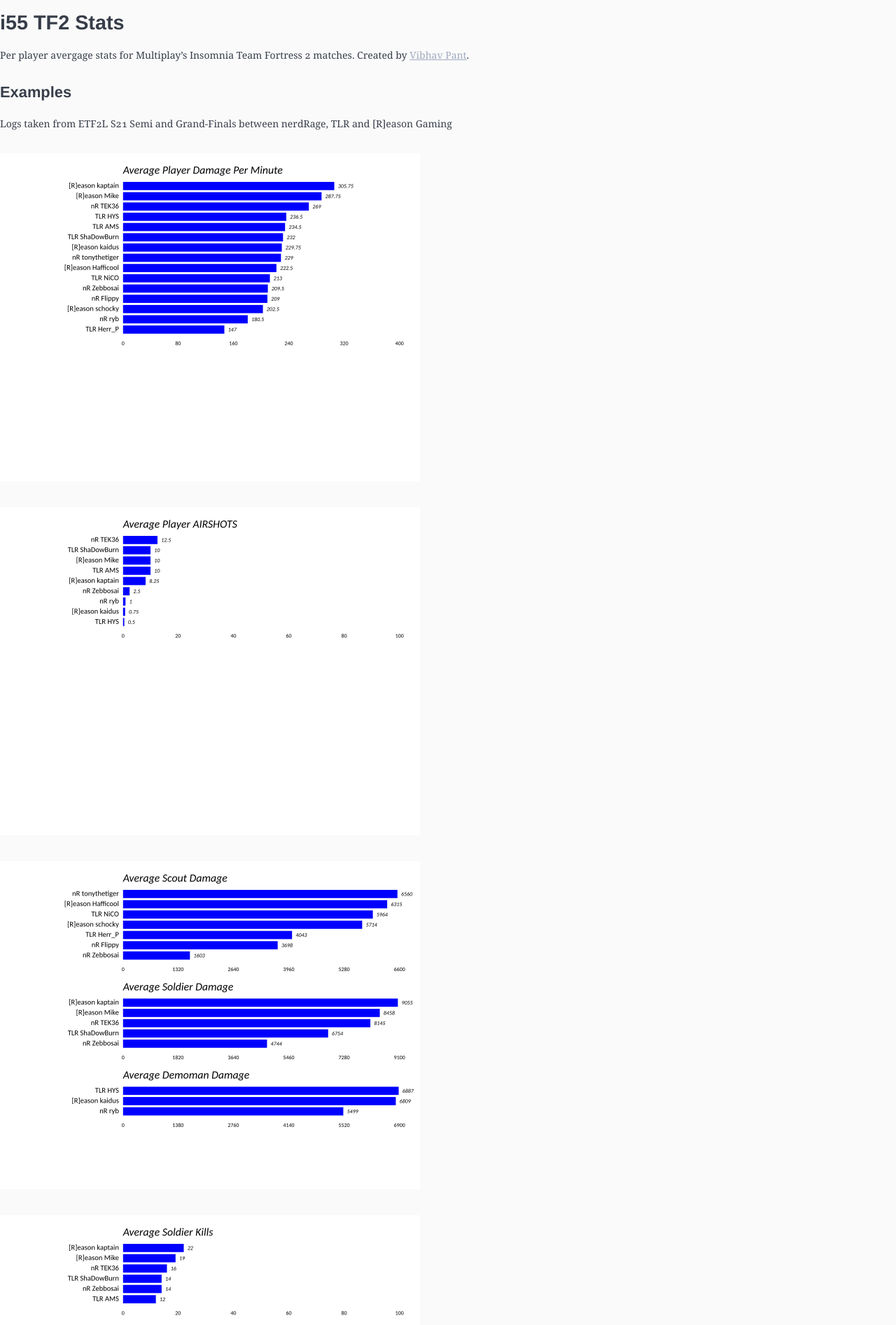
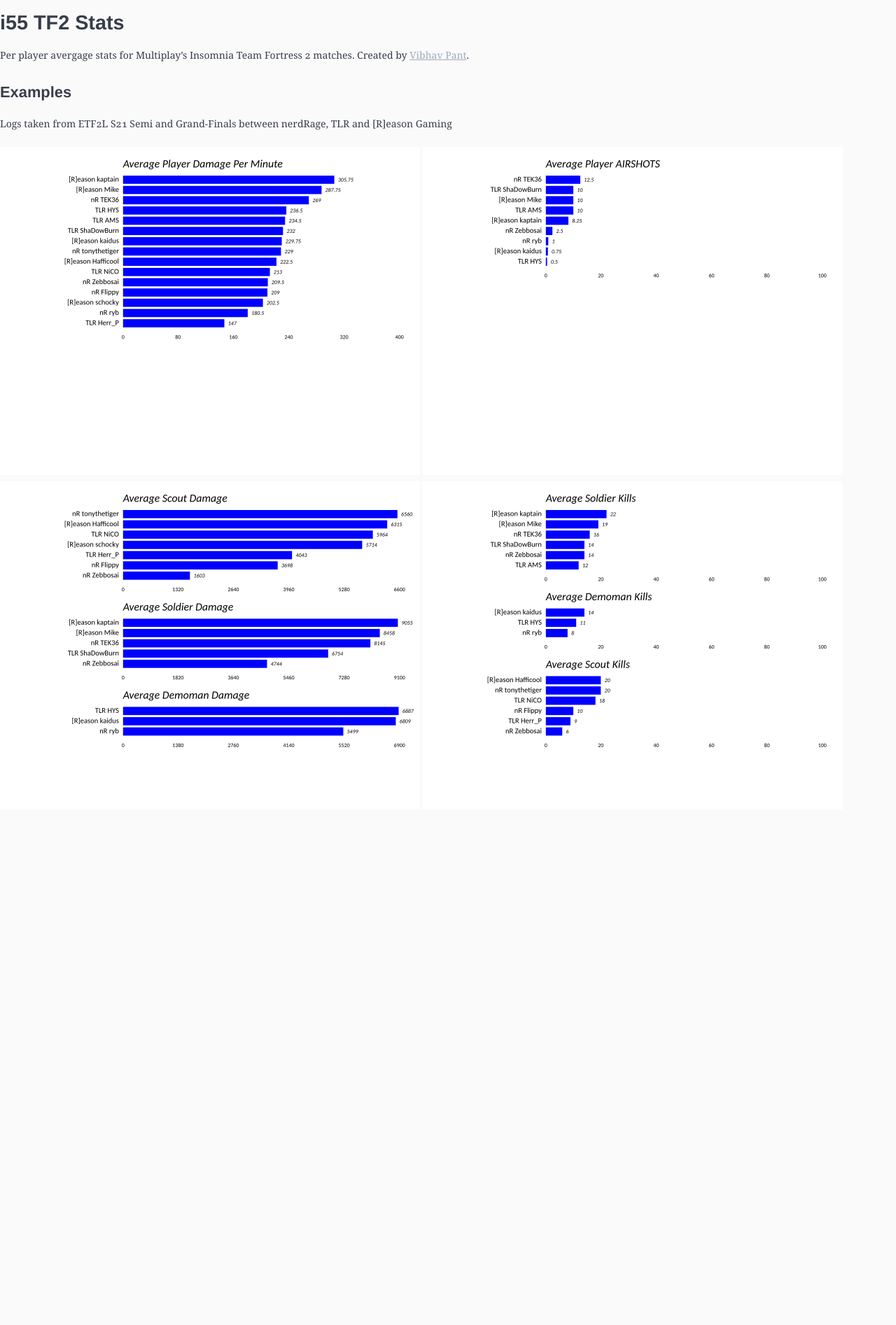
Before and after one commit to i55stats/i55stats.github.io, a plain HTML site: page index.html in a window 1280 px wide. Shown: the top 1894 px of the page at 70% size. After the commit the page ends 1166 px from the top, so only its background shows below. Drawn offline with nearby package versions, Linux system fonts and the light colour scheme.

Commit message:
remove spcing between images

```diff
--- a/index.html
+++ b/index.html
@@ -3,10 +3,10 @@
 <p>Per player avergage stats for Multiplay’s Insomnia Team Fortress 2 matches. Created by <a href="http://github.com/vibhavp">Vibhav Pant</a>.</p>
 <h4><a id="Examples_4"></a>Examples</h4>
 <p>Logs taken from ETF2L S21 Semi and Grand-Finals between nerdRage, TLR and [R]eason Gaming</p>
-<p><img src="https://github.com/i55stats/i55stats.github.io/raw/master/dpm.png" alt="dpm"></p>
-<p><img src="https://github.com/i55stats/i55stats.github.io/raw/master/as.png" alt="as"></p>
-<p><img src="https://github.com/i55stats/i55stats.github.io/raw/master/dmg.png" alt="dmg"></p>
-<p><img src="https://github.com/i55stats/i55stats.github.io/raw/master/kills.png" alt="kills"></p>
+<img src="https://github.com/i55stats/i55stats.github.io/raw/master/dpm.png" alt="dpm">
+<img src="https://github.com/i55stats/i55stats.github.io/raw/master/as.png" alt="as">
+<img src="https://github.com/i55stats/i55stats.github.io/raw/master/dmg.png" alt="dmg">
+<img src="https://github.com/i55stats/i55stats.github.io/raw/master/kills.png" alt="kills">
 
 <script>
   (function(i,s,o,g,r,a,m){i['GoogleAnalyticsObject']=r;i[r]=i[r]||function(){
```
